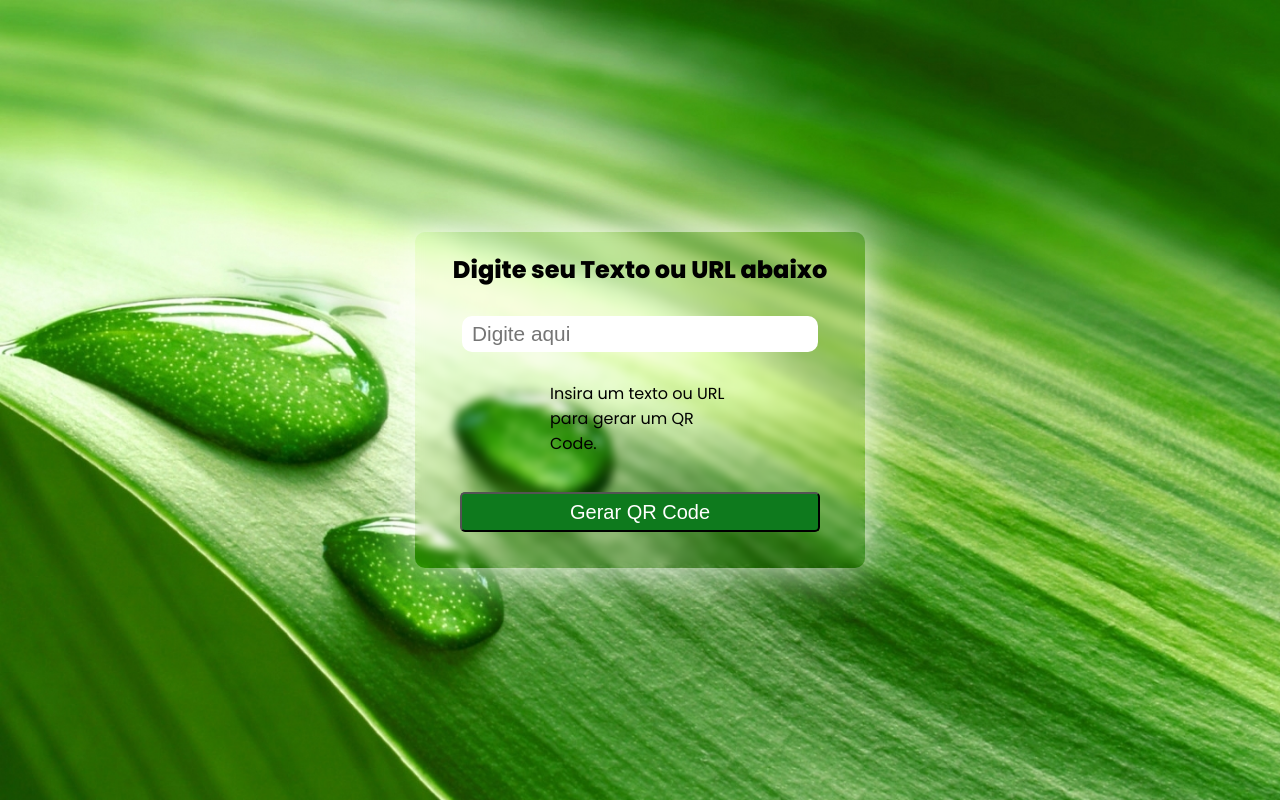
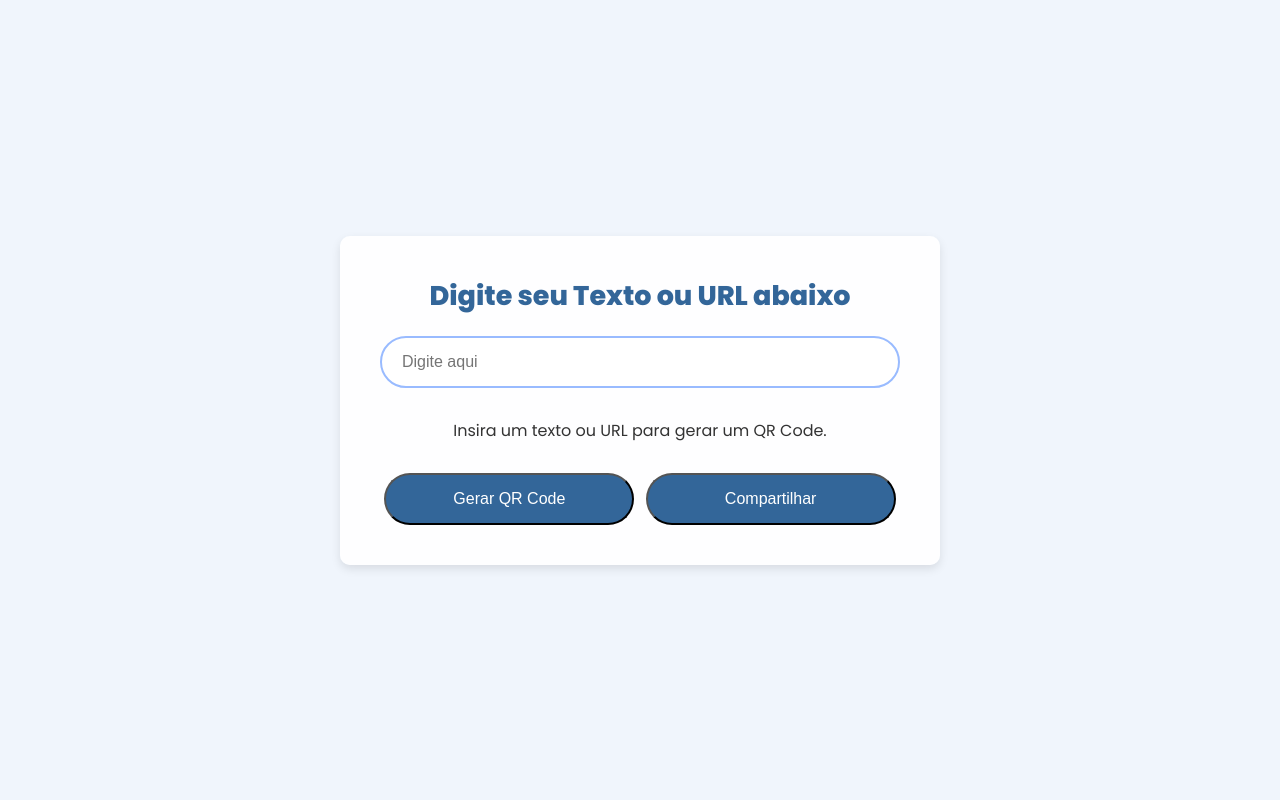
Before and after one commit to cielioqueiroz/generator-qr-code, a plain HTML site: page index.html in a window 1280 px wide. Drawn offline with nearby package versions, Linux system fonts and the light colour scheme.

Commit message:
refactoring: significant changes to the entire project structure

```diff
--- a/css/style.css
+++ b/css/style.css
@@ -1,4 +1,4 @@
-@import url(https://fonts.googleapis.com/css2?family=Poppins:wght@100;200;300;400;500;600;800;900&display=swap);
+@import url("https://fonts.googleapis.com/css2?family=Poppins:wght@100;200;300;400;500;600;800;900&display=swap");
 
 * {
   margin: 0;
@@ -8,84 +8,92 @@
 
 body {
   font-family: "Poppins", sans-serif;
-  background-image: url(../img/background.jpeg);
-  background-repeat: no-repeat;
-  background-size: cover;
+  background-color: #f0f5fc;
+  display: flex;
+  justify-content: center;
   align-items: center;
+  height: 100vh;
 }
 
 .container {
-  width: 100%;
-  max-width: 450px;
-  position: absolute;
-  height: auto;
-  top: 50%;
-  left: 50%;
+  width: 90%;
+  max-width: 600px;
   border-radius: 10px;
-  transform: translate(-50%, -50%);
-  backdrop-filter: blur(4px);
-  box-shadow: 0 0 50px #ffffff;
-  color: #000000;
+  background-color: rgba(255, 255, 255, 0.95);
+  box-shadow: 0 4px 10px rgba(0, 0, 0, 0.1);
+  color: #333;
+  padding: 40px;
+  position: relative;
+  overflow: hidden;
+  transition: box-shadow 0.3s ease;
+}
+
+.container:hover {
+  box-shadow: 0 6px 20px rgba(0, 0, 0, 0.2);
 }
 
 .container .title {
-  margin: 20px auto;
-  align-items: center;
   text-align: center;
+  font-size: 18px;
+  margin-bottom: 20px;
+  color: #336699;
 }
 
 .container .srch {
-  border-radius: 6px;
-  margin: 6% 10%;
-  width: 80%;
-  border: 2px solid transparent;
-  height: 5vh;
+  margin-bottom: 30px;
 }
 
 .container .srch input {
-  border-radius: 10px;
   width: 100%;
-  border: none;
-  outline: none;
-  padding: 1px 10px;
-  font-size: 1.3rem;
-  height: 100%;
+  border-radius: 30px;
+  border: 2px solid #99bbff;
+  padding: 15px 20px;
+  font-size: 16px;
+  transition: border-color 0.3s ease;
 }
 
-.container .srch input:hover {
-  box-shadow: 0 0 10px #ffffff;
+.container .srch input:focus {
+  border-color: #6699cc;
 }
 
 .container .qr-code {
-  margin: 3% 30% 3% 30%;
-  scale: 1;
-  max-height: 500px;
+  text-align: center;
+  margin-bottom: 30px;
 }
 
 .container .qr-code img {
-  padding: 20px;
+  max-width: 100%;
   border-radius: 10px;
-  background-color: #ffffff;
+  box-shadow: 0 4px 10px rgba(0, 0, 0, 0.1);
+  transition: transform 0.3s ease;
+}
+
+.container .qr-code img:hover {
+  transform: scale(1.05);
 }
 
 .container .btn {
-  margin: 8% 10%;
-  width: 80%;
+  text-align: center;
+  margin-top: 20px;
 }
 
 .container .btn button {
-  width: 100%;
+  width: calc(50% - 10px);
+  margin-right: 7px;
+  padding: 15px 0;
+  border-radius: 30px;
+  background-color: #336699;
   color: #fff;
-  border-radius: 5px;
-  background-color: #0e7a1d;
-  height: 5vh;
+  font-size: 16px;
   cursor: pointer;
-  font-size: 20px;
+  transition: background-color 0.3s ease, transform 0.3s ease;
+}
+
+.container .btn button:last-child {
+  margin-right: 0;
 }
 
 .container .btn button:hover {
-  box-shadow: 0 0 30px #ffffff;
-  color: #000000;
-  background: #00c51a;
-  font-size: 22px;
+  background-color: #6699cc;
+  transform: translateY(-3px);
 }
--- a/index.html
+++ b/index.html
@@ -3,9 +3,14 @@
   <head>
     <meta charset="UTF-8" />
     <meta name="viewport" content="width=device-width, initial-scale=1.0" />
+    <link rel="icon" href="./img/icons8-código-qr-96.png" type="image/x-icon" />
+    <link
+      rel="stylesheet"
+      type="text/css"
+      href="https://cdn.jsdelivr.net/npm/toastify-js/src/toastify.min.css"
+    />
+    <link rel="stylesheet" href="./css/style.css" />
     <title>QR Code Generator</title>
-    <link rel="icon" href="./img/icons8-código-qr-96.png" type="image/x-icon" />
-    <link rel="stylesheet" href="./css/style.css" />
   </head>
   <body>
     <div class="container">
@@ -20,9 +25,14 @@
       </div>
       <div class="btn">
         <button class="Button" id="generate-btn">Gerar QR Code</button>
+        <button id="share-btn">Compartilhar</button>
+
       </div>
     </div>
-
+    <script
+      type="text/javascript"
+      src="https://cdn.jsdelivr.net/npm/toastify-js"
+    ></script>
     <script src="./js/script.js"></script>
   </body>
 </html>
--- a/js/script.js
+++ b/js/script.js
@@ -1,11 +1,43 @@
 const searchText = document.getElementById("search");
 const qrContainer = document.getElementById("qr-container");
 const generateBtn = document.getElementById("generate-btn");
+const shareBtn = document.getElementById("share-btn");
 let lastInputValue = "";
 
 function clearInput() {
   searchText.value = "";
   qrContainer.innerHTML = "";
+}
+
+function showToast(message) {
+  Toastify({
+    text: message,
+    duration: 3000,
+    gravity: "top",
+    position: "center",
+    style: {
+      background: "#fff",
+      color: "#000",
+      borderBottom: "4px solid #336699",
+    },
+    stopOnFocus: true,
+  }).showToast();
+}
+
+function shareQRCode() {
+  if (!navigator.share) {
+    showToast("Compartilhamento não suportado neste navegador.");
+    return;
+  }
+
+  const qrCodeDataURL = qrContainer.querySelector("img").src;
+  navigator.share({
+    title: "QR Code",
+    text: "Veja este QR Code",
+    url: qrCodeDataURL,
+  })
+  .then(() => showToast("QR Code compartilhado com sucesso!"))
+  .catch(() => showToast("Erro ao compartilhar o QR Code."));
 }
 
 function qrCodeGenerator() {
@@ -14,15 +46,16 @@ function qrCodeGenerator() {
       qrContainer.innerHTML = `<img src="https://api.qrserver.com/v1/create-qr-code/?size=150x150&data=${searchText.value}" alt="QR Code"/>`;
       lastInputValue = searchText.value;
       setTimeout(function () {
-        alert("QR Code gerado com sucesso!");
-      }, 1000);
+        showToast("QR Code gerado com sucesso!");
+      });
     } else {
-      alert("Você já gerou um QR Code com esse texto.");
+      showToast("Você já gerou um QR Code com esses dados.");
     }
   } else {
-    qrContainer.innerHTML = "<p>Por favor, digite algo.</p>";
+    qrContainer.innerHTML = "<p>Por favor, digite algo!</p>";
   }
 }
 
 generateBtn.addEventListener("click", qrCodeGenerator);
+shareBtn.addEventListener("click", shareQRCode);
 searchText.addEventListener("click", clearInput);
```
Also changed, not shown: img/icons8-código-qr-96.png.
